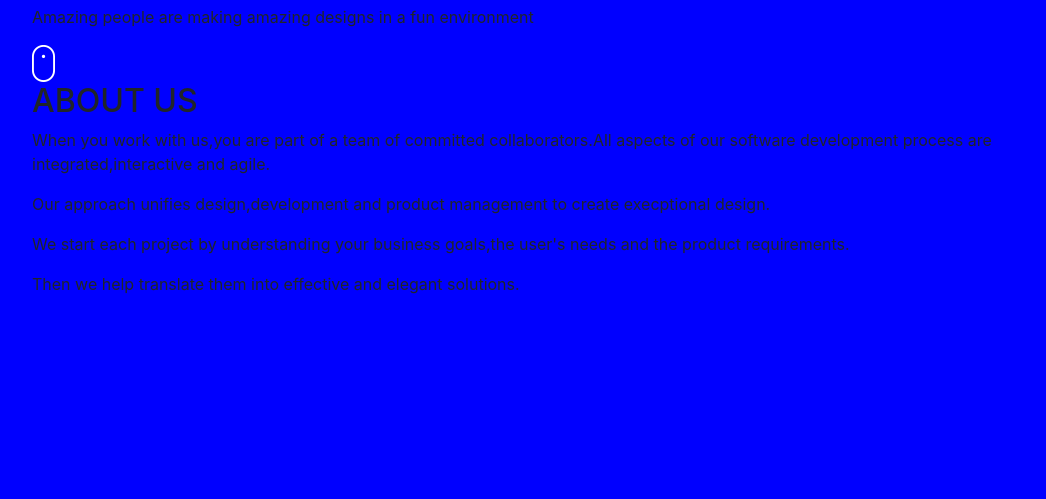
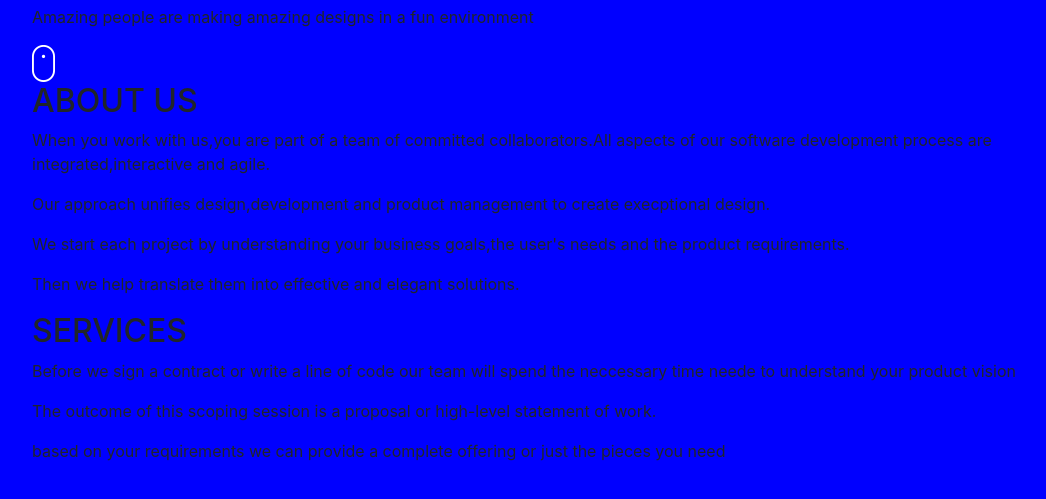
Before and after one commit to cossie14/Delani-Studios, a plain HTML site: page index.html in a window 1280 px wide. Shown: the part 147-646 px from the top of the page, without its empty margins (53-1099 px from the left). Drawn offline with Linux system fonts and the light colour scheme.

Commit message:
added paragraphs

```diff
--- a/index.html
+++ b/index.html
@@ -19,6 +19,10 @@
     <p>Our approach unifies design,development and product management to create execptional design.</p>
     <p>We start each project by understanding your business goals,the user's needs and the product requirements.</p>
     <p>Then we help translate them into effective and elegant solutions.</p>
+    <h2>SERVICES</h2>
+    <p>Before we sign a contract or write a line of code our team will spend the neccessary time neede to understand your product vision</p>
+    <p>The outcome of this scoping session is a proposal or high-level statement of work. </p>
+    <p>based on your requirements we can provide a complete offering or just the pieces you need</p>
     </div>
 
 
```
